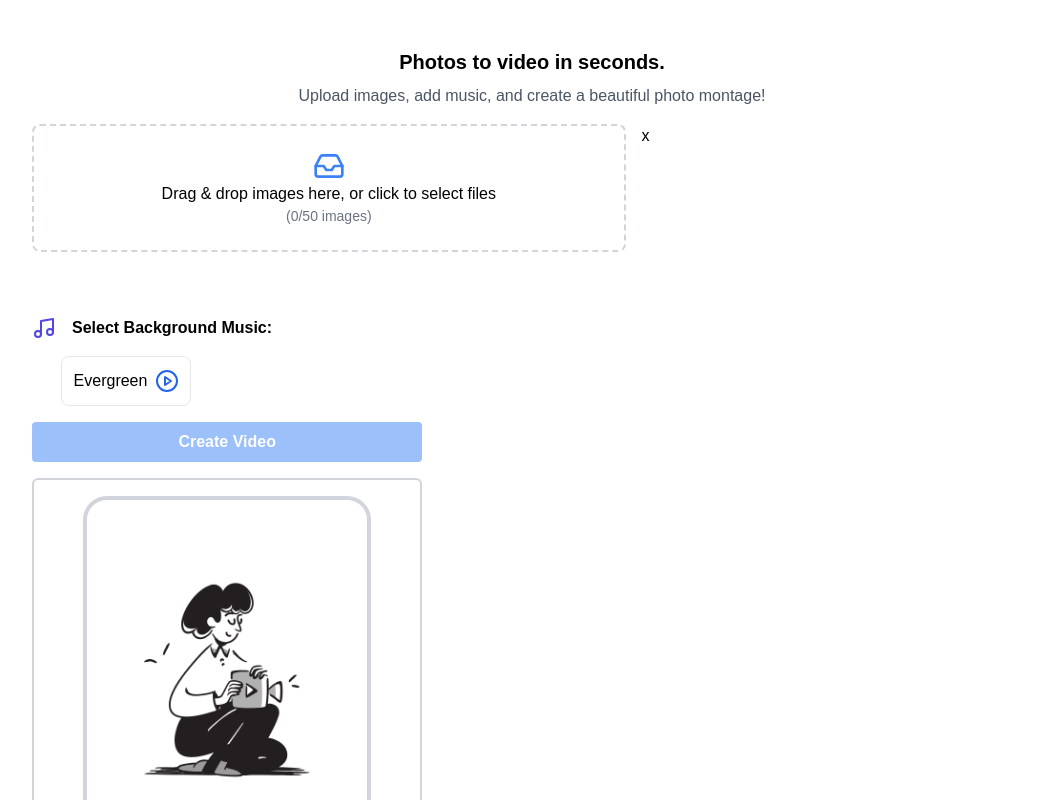
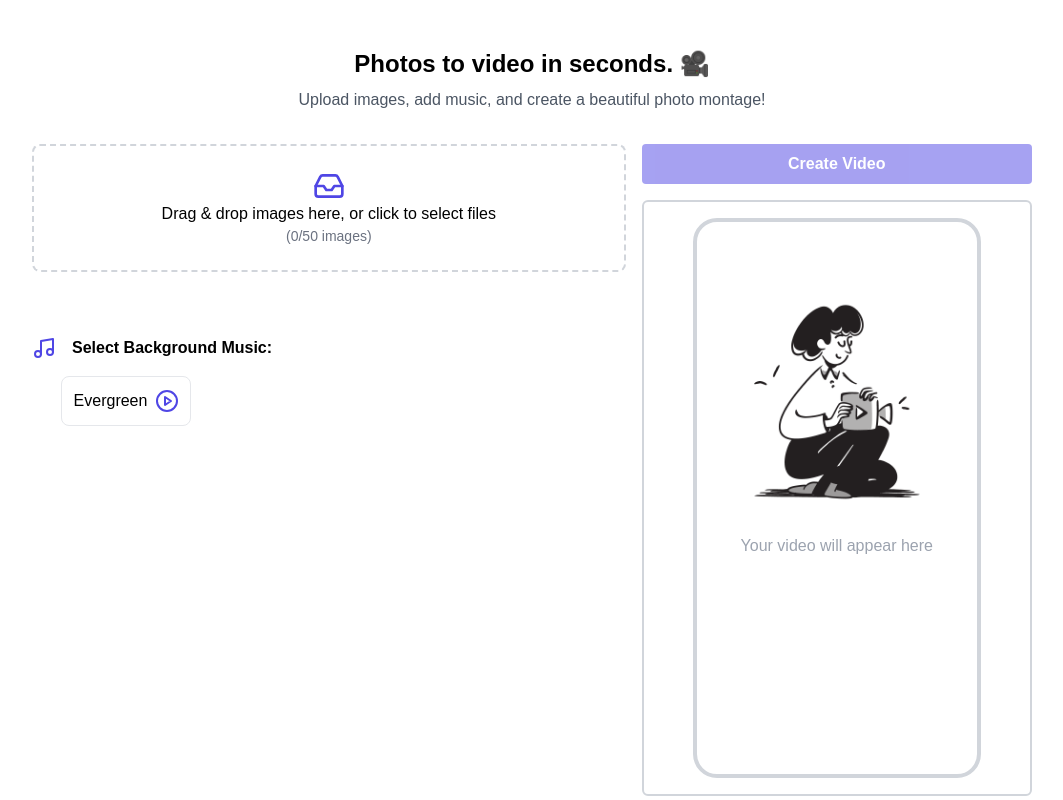
Before and after one commit to SuveenE/photos2movie, a Next.js app: page / in a window 1280 px wide. Shown: the top 800 px of the page, without its empty margins (108-1171 px from the left). Built offline with nearby package versions, Linux system fonts and the light colour scheme.

Commit message:
Update colors

```diff
--- a/src/app/page.tsx
+++ b/src/app/page.tsx
@@ -11,8 +11,8 @@ export default function Home() {
 
   return (
     <div className="flex bg-white text-black flex-col items-center justify-items-center min-h-screen p-12  pb-20 mx-auto">
-      <p className="text-xl font-bold">Photos to video in seconds.</p>
-      <p className="text-gray-600 mt-2">
+      <p className="text-2xl font-bold">Photos to video in seconds. 🎥</p>
+      <p className="text-gray-600 mt-2 mb-4">
         Upload images, add music, and create a beautiful photo montage!
       </p>
       <div className="md:grid md:grid-cols-5 gap-4 mt-4 md:min-w-[1000px]">
@@ -22,7 +22,7 @@ export default function Home() {
             selectedAudio={selectedAudio}
             setSelectedAudio={setSelectedAudio}
           />
-        </div>x
+        </div>
         <div className="col-span-2 mt-4 md:mt-0">
           <VideoGenerator images={images} audioTrack={selectedAudio} />
         </div>
--- a/src/components/audioSelector.tsx
+++ b/src/components/audioSelector.tsx
@@ -39,14 +39,19 @@ export default function AudioSelector({
 
   return (
     <div className="w-full max-w-3xl">
-      <h3 className="flex flex-row gap-4 text-md font-semibold mb-4"><span className="text-indigo-600"><Music /></span> Select Background Music:</h3>
+      <h3 className="flex flex-row gap-4 text-md font-semibold mb-4">
+        <span className="text-indigo-600">
+          <Music />
+        </span>{" "}
+        Select Background Music:
+      </h3>
       <div className="grid grid-cols-1 md:grid-cols-3 gap-4">
         {audioTracks.map((track) => (
           <div
             key={track.id}
             className={`flex flex-row gap-2 border w-[130px] mx-auto rounded-lg p-3 ${
               selectedAudio === track.file
-                ? "border-blue-500 bg-blue-50"
+                ? "border-2 border-indigo-600 bg-indigo-50"
                 : "border-gray-200"
             }`}
           >
@@ -58,7 +63,7 @@ export default function AudioSelector({
             </button>
             <button
               onClick={() => togglePlay(track.file)}
-              className="text-sm text-blue-600 hover:text-blue-800"
+              className="text-sm text-indigo-600 hover:text-indigo-800"
             >
               {playingAudio === track.file ? (
                 <PauseCircleIcon />
--- a/src/components/imageUpload.tsx
+++ b/src/components/imageUpload.tsx
@@ -42,7 +42,7 @@ export default function ImageUpload({ images, setImages }: ImageUploadProps) {
           ${isDragActive ? "border-blue-500 bg-blue-50" : "border-gray-300"}`}
       >
         <input {...getInputProps()} />
-        <Inbox className="w-8 h-8 text-blue-500 mx-auto" />
+        <Inbox className="w-8 h-8 text-indigo-600 mx-auto" />
         <p>Drag & drop images here, or click to select files</p>
         <p className="text-sm text-gray-500">({images.length}/50 images)</p>
       </div>
--- a/src/components/videoGenerator.tsx
+++ b/src/components/videoGenerator.tsx
@@ -101,7 +101,7 @@ export default function VideoGenerator({
         <button
           onClick={generateVideo}
           disabled={images.length === 0 || !audioTrack || generating}
-          className="bg-blue-500 hover:bg-blue-700 text-white font-bold py-2 px-4 mb-4 md:mb-0 rounded disabled:opacity-50 disabled:cursor-not-allowed w-full"
+          className="bg-indigo-600 hover:bg-indigo-800 text-white font-bold py-2 px-4 mb-4 md:mb-0 rounded disabled:opacity-50 disabled:cursor-not-allowed w-full"
         >
           {generating ? "Generating..." : "Create Video"}
         </button>
```
